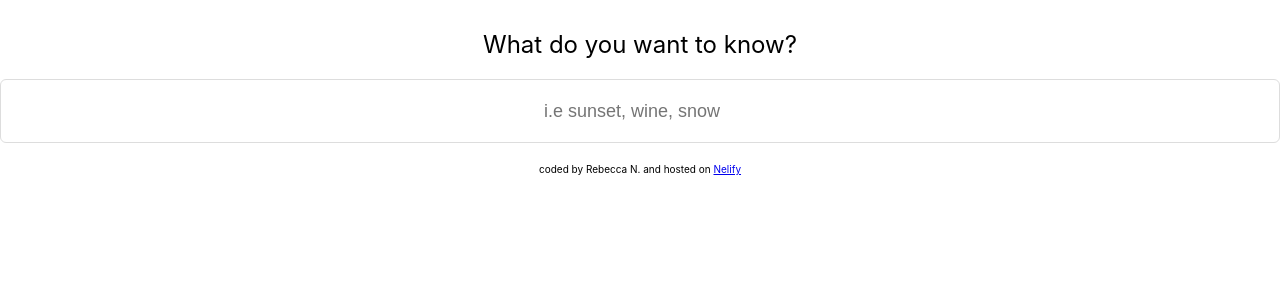
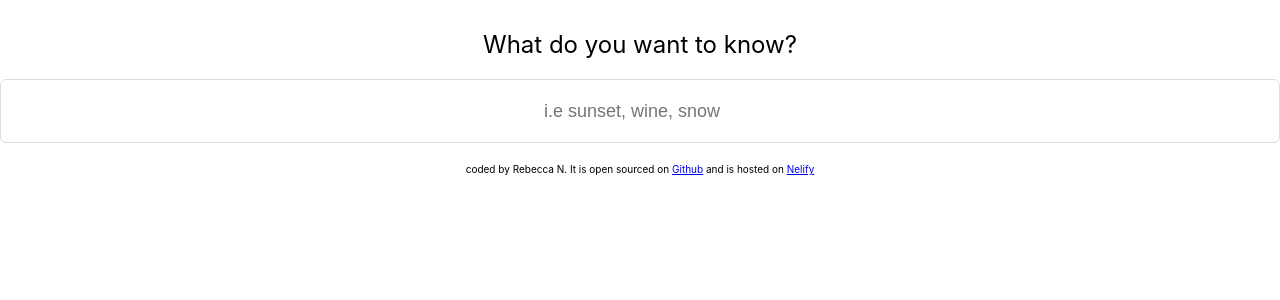
Before and after one commit to RebeccaNiem/my-dictionary, a React (Create React App) app: page / in a window 1280 px wide. Shown: the top 300 px of the page. Built offline with nearby package versions, Linux system fonts and the light colour scheme.

Commit message:
added github link to footer

```diff
--- a/src/App.js
+++ b/src/App.js
@@ -12,8 +12,9 @@ function App() {
         </main>
         <br />
         <footer className="App-footer">
-          coded by Rebecca N. and hosted on{" "}
-          <a href="https://trymydictionary.netlify.app/">Nelify</a>
+          coded by Rebecca N. It is open sourced on{" "}
+          <a href="https://github.com/RebeccaNiem/my-dictionary">Github</a> and{" "}
+          is hosted on <a href="https://trymydictionary.netlify.app/">Nelify</a>
         </footer>
       </div>
     </div>
```
